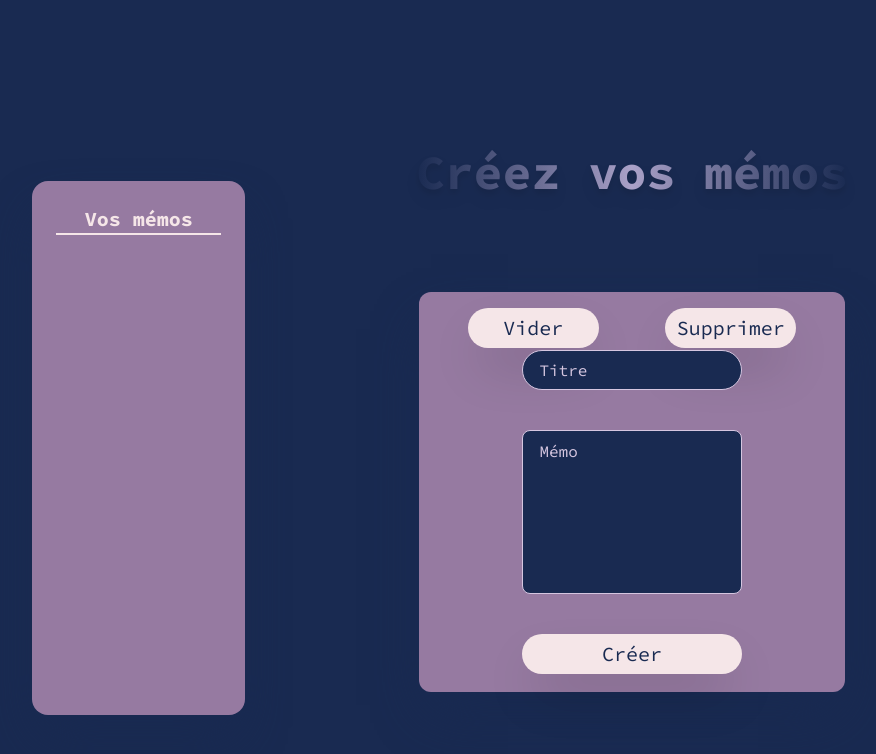
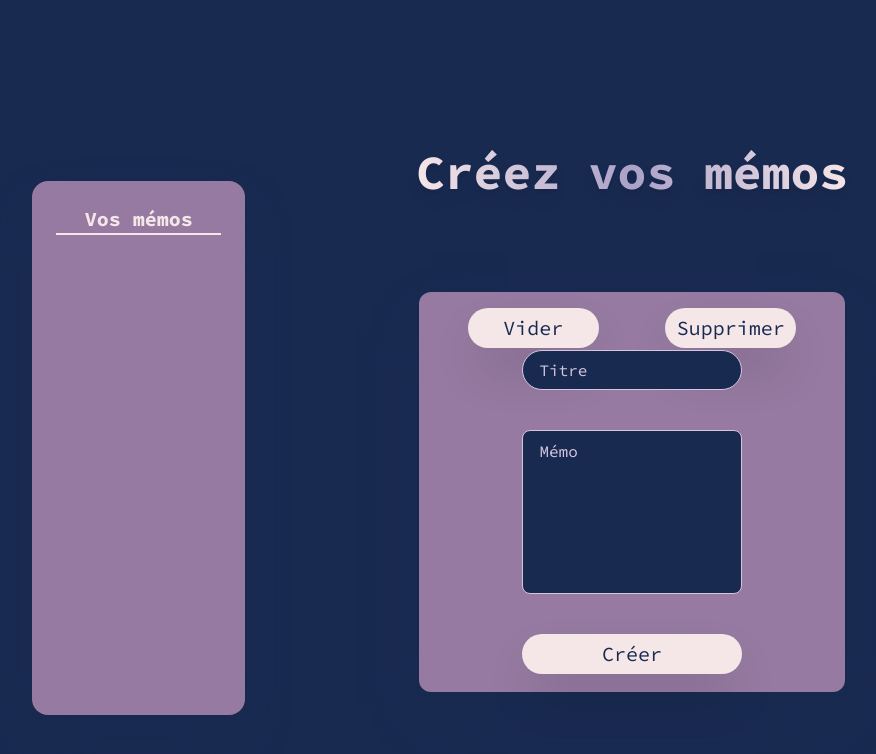
Before and after one commit to Timeuh/memo-app, a React (Vite) app: page / in a window 1280 px wide. Shown: the top 754 px of the page, without its empty margins (8-884 px from the left). Built offline with nearby package versions, Linux system fonts and the light colour scheme.

Commit message:
style: use theme for title

```diff
--- a/src/App.tsx
+++ b/src/App.tsx
@@ -77,7 +77,7 @@ export default function App() {
   return (
     <main id='App' className={`w-full h-screen flex flex-col items-center justify-center space-y-24 font-SourceCodePro
       ${isCurrentLight ? 'bg-light' : 'bg-dark'}`}>
-      <h1 className={'app-title'}>Créez vos mémos</h1>
+      <h1 className={`app-title ${isCurrentLight ? 'from-dark via-main to-dark' : 'from-light via-main to-light'}`}>Créez vos mémos</h1>
       <MemoForm memo={placeholderMemo} addMemo={addMemo} changeMemo={changePlaceholderMemo} deleteMemo={deleteMemo} resetMemo={resetMemo}/>
       <MemoBar memos={memos} selectMemo={selectMemo}/>
       <MemoMenuMobile memos={memos} selectMemo={selectMemo}/>
--- a/src/index.css
+++ b/src/index.css
@@ -45,8 +45,7 @@
     }
 
     .app-title {
-        @apply pt-10 text-5xl text-main text-transparent bg-clip-text bg-gradient-to-r from-dark via-main to-dark
-            font-bold drop-shadow-lg text-center
+        @apply pt-10 text-5xl text-transparent bg-clip-text bg-gradient-to-r font-bold drop-shadow-lg text-center
     }
 
     .form-button {
```
